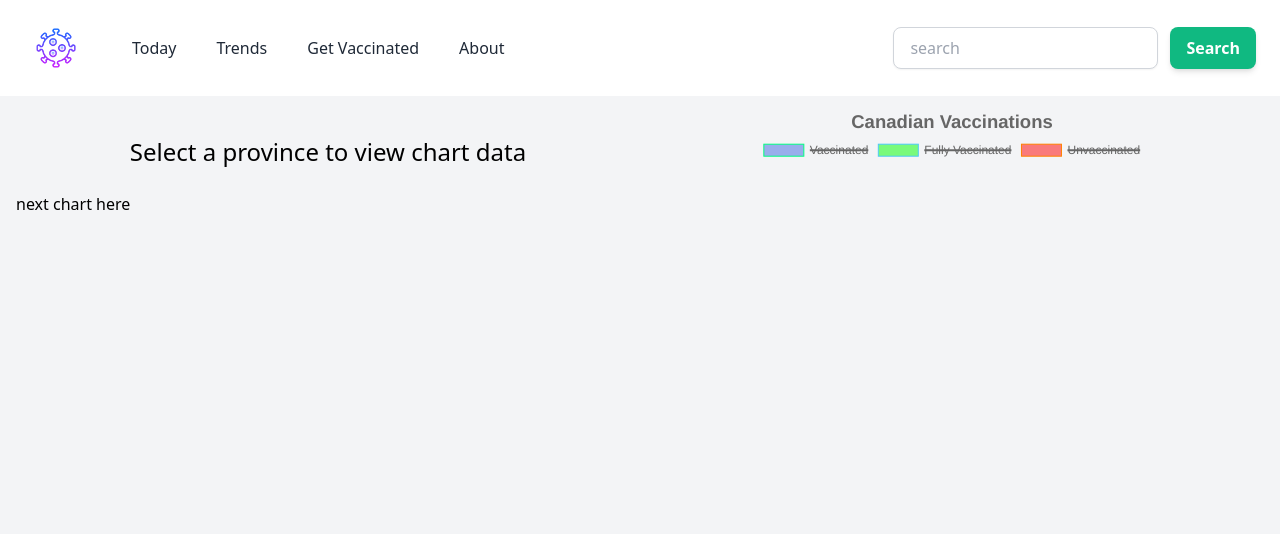
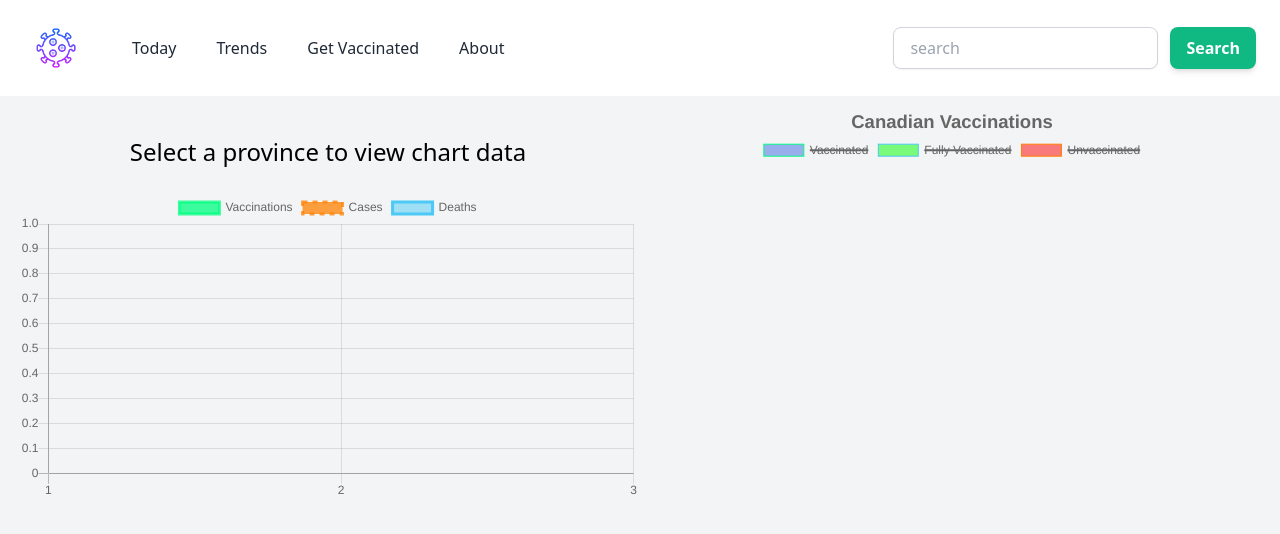
Before and after one commit to hector4213/coronaviruscanada, a React (Create React App) app: page /trends in a window 1280 px wide. Shown: the top 534 px of the page. Built offline with nearby package versions, Linux system fonts and the light colour scheme; no server answers.

Commit message:
add cases chart to trends page

```diff
--- a/src/Trends.jsx
+++ b/src/Trends.jsx
@@ -2,6 +2,7 @@ import { useEffect } from 'react';
 import { useDispatch, useSelector } from 'react-redux';
 import { getVaccineData } from './redux/ducks/vaccineChartSlice';
 import VaccineChart from './components/Charts/VaccineChart';
+import CasesChart from './components/Charts/CasesChart';
 
 const Trends = () => {
   const dispatch = useDispatch();
@@ -19,7 +20,9 @@ const Trends = () => {
         <h1 className="text-center text-2xl p-6">
           Select a province to view chart data
         </h1>
-        <div className="grid grid-cols-3 gap-4">next chart here</div>
+        <div className="">
+          <CasesChart />
+        </div>
       </div>
       <div className="w-1/2">
         <VaccineChart />
```
